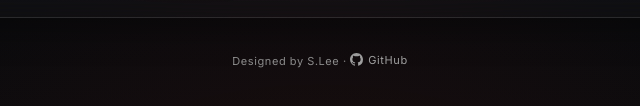
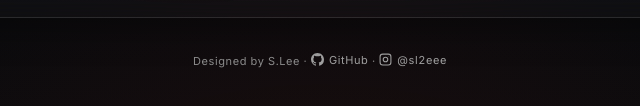
Before and after one commit to isopink/hynix-298f, a plain HTML site: page docs/index.html in a window 1280 px wide. Shown: the part 2120-2226 px from the top of the page, 320-960 px from the left. Drawn offline with nearby package versions, Linux system fonts and the light colour scheme.

Commit message:
Add Instagram link to dashboard footer and README
Co-Authored-By: Claude Opus 5.5 <noreply@anthropic.com>
Claude-Session: https://claude.ai/code/session_01ATjxQmfX8wATxexg7dPFBk

```diff
--- a/docs/index.html
+++ b/docs/index.html
@@ -272,7 +272,7 @@ details.log summary { border-radius: 16px; }
     </div>
   </section>
 
-  <p class="foot">Designed by S.Lee · <a href="https://github.com/isopink/uostock-ai-trader" target="_blank" rel="noopener"><svg viewBox="0 0 16 16" width="13" height="13" aria-hidden="true" fill="currentColor"><path d="M8 0C3.58 0 0 3.58 0 8c0 3.54 2.29 6.53 5.47 7.59.4.07.55-.17.55-.38 0-.19-.01-.82-.01-1.49-2.01.37-2.53-.49-2.69-.94-.09-.23-.48-.94-.82-1.13-.28-.15-.68-.52-.01-.53.63-.01 1.08.58 1.23.82.72 1.21 1.87.87 2.33.66.07-.52.28-.87.51-1.07-1.78-.2-3.64-.89-3.64-3.95 0-.87.31-1.59.82-2.15-.08-.2-.36-1.02.08-2.12 0 0 .67-.21 2.2.82.64-.18 1.32-.27 2-.27.68 0 1.36.09 2 .27 1.53-1.04 2.2-.82 2.2-.82.44 1.1.16 1.92.08 2.12.51.56.82 1.27.82 2.15 0 3.07-1.87 3.75-3.65 3.95.29.25.54.73.54 1.48 0 1.07-.01 1.93-.01 2.2 0 .21.15.46.55.38A8.013 8.013 0 0016 8c0-4.42-3.58-8-8-8z"/></svg>GitHub</a></p>
+  <p class="foot">Designed by S.Lee · <a href="https://github.com/isopink/uostock-ai-trader" target="_blank" rel="noopener"><svg viewBox="0 0 16 16" width="13" height="13" aria-hidden="true" fill="currentColor"><path d="M8 0C3.58 0 0 3.58 0 8c0 3.54 2.29 6.53 5.47 7.59.4.07.55-.17.55-.38 0-.19-.01-.82-.01-1.49-2.01.37-2.53-.49-2.69-.94-.09-.23-.48-.94-.82-1.13-.28-.15-.68-.52-.01-.53.63-.01 1.08.58 1.23.82.72 1.21 1.87.87 2.33.66.07-.52.28-.87.51-1.07-1.78-.2-3.64-.89-3.64-3.95 0-.87.31-1.59.82-2.15-.08-.2-.36-1.02.08-2.12 0 0 .67-.21 2.2.82.64-.18 1.32-.27 2-.27.68 0 1.36.09 2 .27 1.53-1.04 2.2-.82 2.2-.82.44 1.1.16 1.92.08 2.12.51.56.82 1.27.82 2.15 0 3.07-1.87 3.75-3.65 3.95.29.25.54.73.54 1.48 0 1.07-.01 1.93-.01 2.2 0 .21.15.46.55.38A8.013 8.013 0 0016 8c0-4.42-3.58-8-8-8z"/></svg>GitHub</a> · <a href="https://www.instagram.com/sl2eee/" target="_blank" rel="noopener"><svg viewBox="0 0 24 24" width="13" height="13" aria-hidden="true" fill="none" stroke="currentColor" stroke-width="2" stroke-linecap="round" stroke-linejoin="round"><rect x="2" y="2" width="20" height="20" rx="5"/><circle cx="12" cy="12" r="4.2"/><circle cx="17.6" cy="6.4" r=".6" fill="currentColor" stroke="none"/></svg>@sl2eee</a></p>
 </div>
 
 <div class="tip" id="tip" hidden></div>
```
Also changed, not shown: 2 other files.
